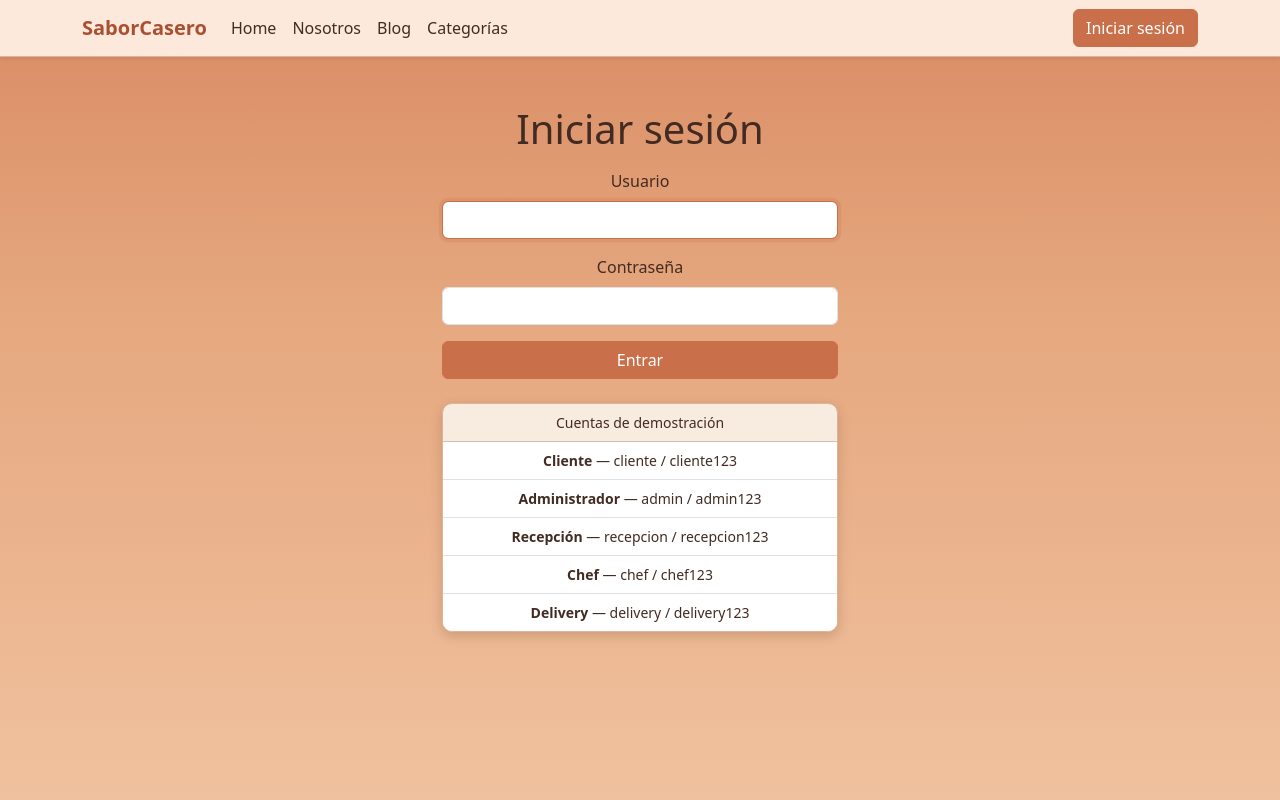
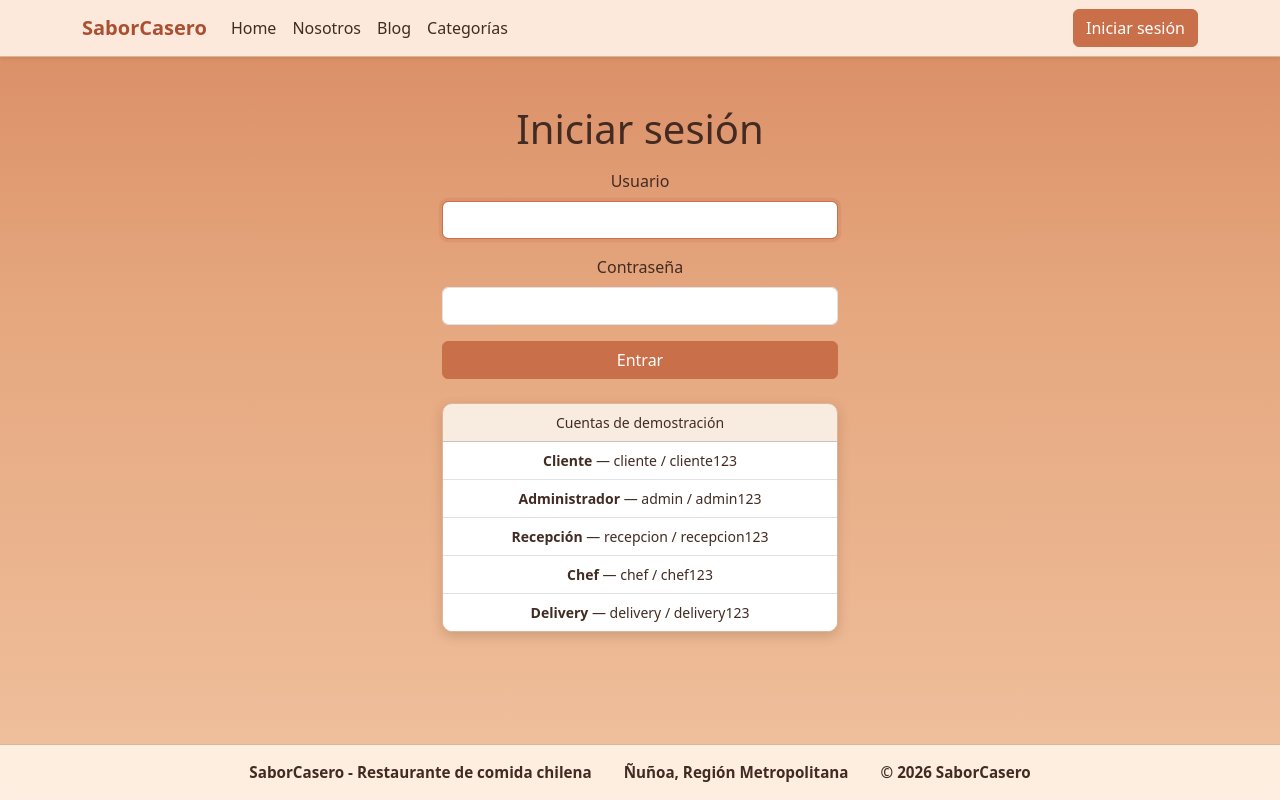
Before and after one commit to CesarTSU/SaborCaseroEv2, a React (Vite) app: page /login in a window 1280 px wide. Built offline with nearby package versions, Linux system fonts and the light colour scheme.

Commit message:
Agrege barra inferior Con ubicacion y año

```diff
--- a/src/App.css
+++ b/src/App.css
@@ -22,6 +22,29 @@ body {
   background: transparent;
   color: var(--sc-brown);
   min-height: 100vh;
+}
+
+#root {
+  min-height: 100vh;
+  display: flex;
+  flex-direction: column;
+}
+#root > .sc-footer { margin-top: auto; }
+
+.sc-footer {
+  display: flex;
+  flex-wrap: wrap;
+  align-items: center;
+  justify-content: center;
+  column-gap: 2rem;
+  min-height: 56px;
+  padding: 0.5rem 1rem;
+  background-color: rgba(255, 243, 232, 0.9);
+  backdrop-filter: blur(6px);
+  border-top: 1px solid var(--sc-border);
+  color: var(--sc-brown);
+  font-weight: 600;
+  font-size: 0.95rem;
 }
 
 h1, h2, h3, h4, h5, h6 { color: var(--sc-brown); }
--- a/src/App.jsx
+++ b/src/App.jsx
@@ -1,5 +1,6 @@
 import { BrowserRouter as Router, Routes, Route } from 'react-router-dom';
 import Navbar from './components/Navbar';
+import Footer from './components/Footer';
 import Home from './views/Home';
 import Catalogo from './components/Catalogo';
 import Categorias from './components/Categorias';
@@ -35,6 +36,7 @@ function App() {
         <Route path="/pedidos" element={<RutaProtegida><Pedidos /></RutaProtegida>} />
         <Route path="/admin" element={<RutaProtegida roles={['admin']}><Admin /></RutaProtegida>} />
       </Routes>
+      <Footer />
     </Router>
     </CarritoProvider>
     </AuthProvider>
--- /dev/null
+++ b/src/components/Footer.jsx
@@ -0,0 +1,9 @@
+const Footer = () => (
+  <footer className="sc-footer">
+    <span>SaborCasero - Restaurante de comida chilena</span>
+    <span>Ñuñoa, Región Metropolitana</span>
+    <span>© {new Date().getFullYear()} SaborCasero</span>
+  </footer>
+);
+
+export default Footer;
```
